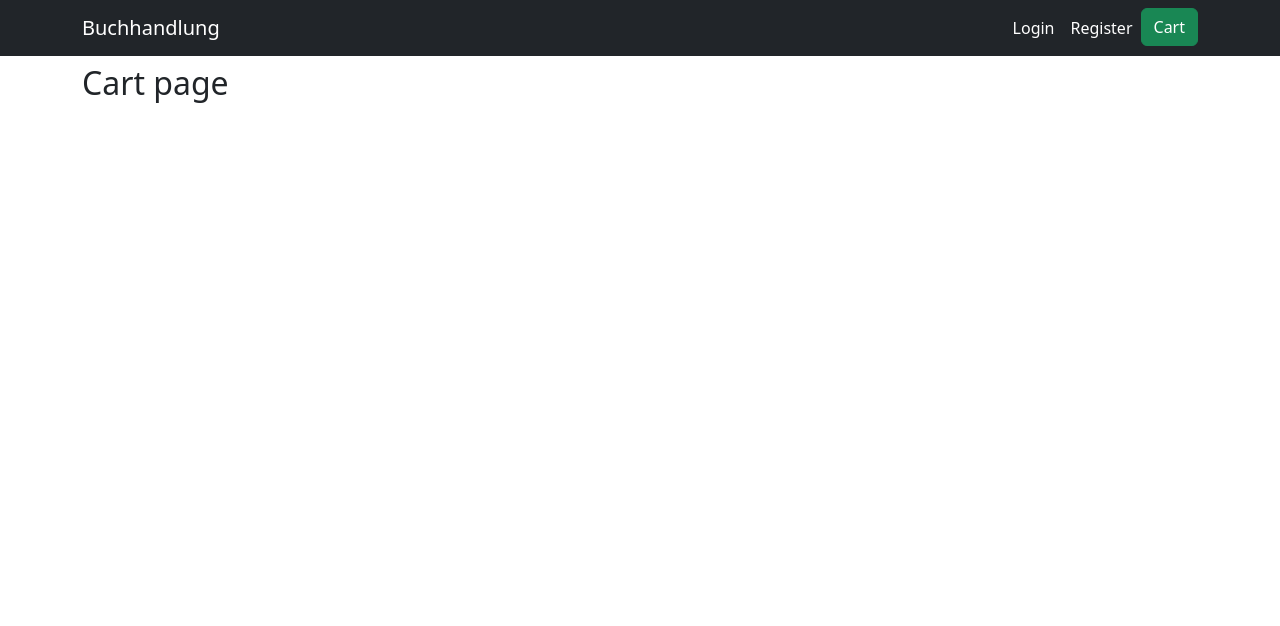
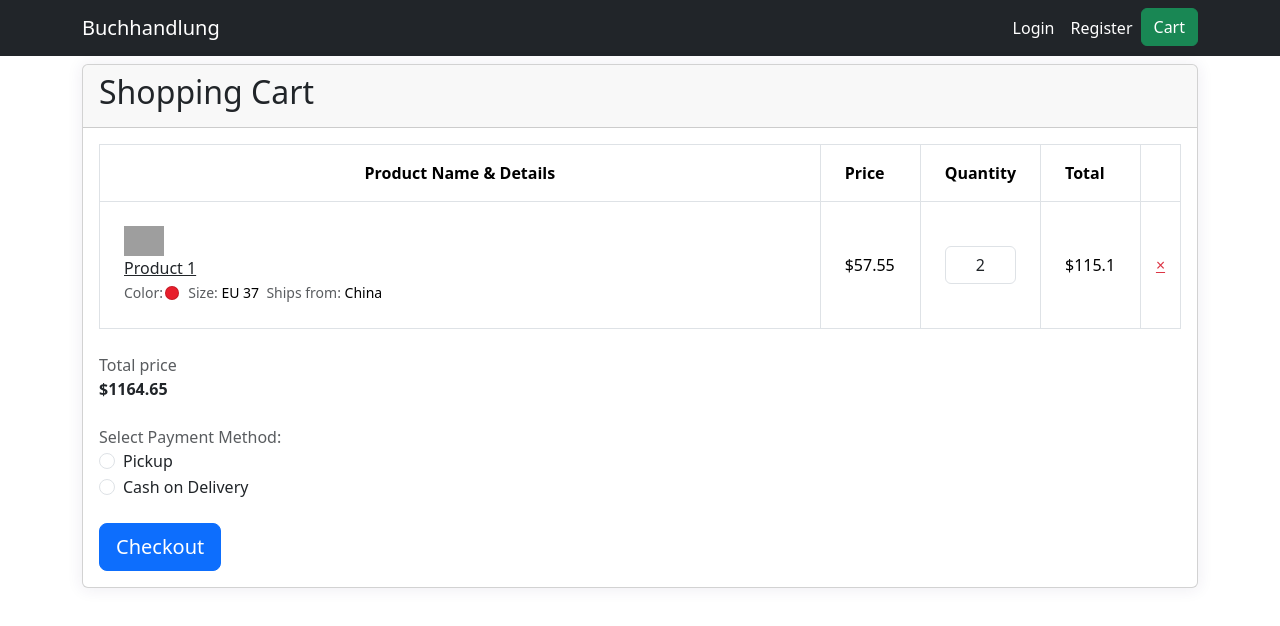
Before and after one commit to AyanUpadhaya/PROJECT_ONE, a React (Vite) app in the folder frontend/: page /cart in a window 1280 px wide. Shown: the top 626 px of the page. Built offline with nearby package versions, Linux system fonts and the light colour scheme; grey boxes are pictures that could not be loaded.

Commit message:
shopping cart page added

```diff
--- /dev/null
+++ b/frontend/src/pages/cart/Cart.css
@@ -0,0 +1,21 @@
+
+.ui-w-40 {
+    width: 40px !important;
+    height: auto;
+}
+
+.card{
+    box-shadow: 0 1px 15px 1px rgba(52,40,104,.08);
+}
+
+.ui-product-color {
+    display: inline-block;
+    overflow: hidden;
+    margin: .144em;
+    width: .875rem;
+    height: .875rem;
+    border-radius: 10rem;
+    -webkit-box-shadow: 0 0 0 1px rgba(0,0,0,0.15) inset;
+    box-shadow: 0 0 0 1px rgba(0,0,0,0.15) inset;
+    vertical-align: middle;
+}
--- a/frontend/src/pages/cart/Cart.jsx
+++ b/frontend/src/pages/cart/Cart.jsx
@@ -1,9 +1,163 @@
 import React from "react";
-
+import "./Cart.css"
 function Cart() {
   return (
     <div className="py-2">
-      <h2>Cart page</h2>
+      <div className="card">
+        <div className="card-header">
+          <h2>Shopping Cart</h2>
+        </div>
+        <div className="card-body">
+          <div className="table-responsive">
+            <table className="table table-bordered m-0">
+              <thead>
+                <tr>
+                  <th
+                    className="text-center py-3 px-4"
+                    style={{ minWidth: "400px" }}
+                  >
+                    Product Name &amp; Details
+                  </th>
+                  <th
+                    className="text-right py-3 px-4"
+                    style={{ width: "100px" }}
+                  >
+                    Price
+                  </th>
+                  <th
+                    className="text-center py-3 px-4"
+                    style={{ width: "120px" }}
+                  >
+                    Quantity
+                  </th>
+                  <th
+                    className="text-right py-3 px-4"
+                    style={{ width: "100px" }}
+                  >
+                    Total
+                  </th>
+                  <th
+                    className="text-center align-middle py-3 px-0"
+                    style={{ width: "40px" }}
+                  >
+                    <a
+                      href="#"
+                      className="shop-tooltip float-none text-light"
+                      title="Clear cart"
+                    >
+                      <i className="ino ion-md-trash"></i>
+                    </a>
+                  </th>
+                </tr>
+              </thead>
+              <tbody>
+                {/* Product Row 1 */}
+                <tr>
+                  <td className="p-4">
+                    <div className="media align-items-center">
+                      <img
+                        src="https://bootdey.com/img/Content/avatar/avatar1.png"
+                        className="d-block ui-w-40 ui-bordered mr-4"
+                        alt=""
+                      />
+                      <div className="media-body">
+                        <a href="#" className="d-block text-dark">
+                          Product 1
+                        </a>
+                        <small>
+                          <span className="text-muted">Color:</span>
+                          <span
+                            className="ui-product-color ui-product-color-sm align-text-bottom"
+                            style={{ background: "#e81e2c" }}
+                          ></span>{" "}
+                          &nbsp;
+                          <span className="text-muted">Size: </span> EU 37
+                          &nbsp;
+                          <span className="text-muted">Ships from: </span> China
+                        </small>
+                      </div>
+                    </div>
+                  </td>
+                  <td className="text-right font-weight-semibold align-middle p-4">
+                    $57.55
+                  </td>
+                  <td className="align-middle p-4">
+                    <input
+                      type="text"
+                      className="form-control text-center"
+                      defaultValue="2"
+                    />
+                  </td>
+                  <td className="text-right font-weight-semibold align-middle p-4">
+                    $115.1
+                  </td>
+                  <td className="text-center align-middle px-0">
+                    <a
+                      href="#"
+                      className="shop-tooltip close float-none text-danger"
+                      title="Remove"
+                    >
+                      ×
+                    </a>
+                  </td>
+                </tr>
+              </tbody>
+            </table>
+          </div>
+
+          <div className="d-flex flex-wrap justify-content-between align-items-center pb-4">
+
+            <div className="d-flex">
+
+              <div className="text-right mt-4">
+                <label className="text-muted font-weight-normal m-0">
+                  Total price
+                </label>
+                <div className="text-large">
+                  <strong>$1164.65</strong>
+                </div>
+              </div>
+            </div>
+          </div>
+
+          <div className="float-right">
+            <div className="mb-3">
+              <label className="text-muted font-weight-normal">
+                Select Payment Method:
+              </label>
+              <div>
+                <div className="form-check">
+                  <input
+                    className="form-check-input"
+                    type="radio"
+                    name="paymentMethod"
+                    id="pickup"
+                    value="pickup"
+                  />
+                  <label className="form-check-label" htmlFor="pickup">
+                    Pickup
+                  </label>
+                </div>
+                <div className="form-check">
+                  <input
+                    className="form-check-input"
+                    type="radio"
+                    name="paymentMethod"
+                    id="cashOnDelivery"
+                    value="cashOnDelivery"
+                  />
+                  <label className="form-check-label" htmlFor="cashOnDelivery">
+                    Cash on Delivery
+                  </label>
+                </div>
+              </div>
+            </div>
+            <button type="button" className="btn btn-lg btn-primary mt-2">
+              Checkout
+            </button>
+          </div>
+        </div>
+      </div>
     </div>
   );
 }
--- a/frontend/src/pages/dashboards/admin/categorys/AdminCategoryTable.jsx
+++ b/frontend/src/pages/dashboards/admin/categorys/AdminCategoryTable.jsx
@@ -37,7 +37,7 @@ const AdminCategoryTable = ({ navigate, data }) => {
           </tr>
         </thead>
         <tbody>
-          {data &&
+          {data && data.length > 0 ? (
             data.map((item, idx) => (
               <tr key={item?._id}>
                 <th scope="row">{idx + 1}</th>
@@ -59,7 +59,16 @@ const AdminCategoryTable = ({ navigate, data }) => {
                   </button>
                 </td>
               </tr>
-            ))}
+            ))
+          ) : (
+            <>
+              <tr>
+                <td colSpan="7" className="text-center">
+                  No category found.
+                </td>
+              </tr>
+            </>
+          )}
         </tbody>
       </table>
     </>
--- a/frontend/src/pages/dashboards/admin/categorys/AdminCategorys.jsx
+++ b/frontend/src/pages/dashboards/admin/categorys/AdminCategorys.jsx
@@ -6,6 +6,28 @@ import useCategories from "../../../../hooks/useCategories";
 const AdminCategorys = () => {
   const navigate = useNavigate();
   const { categories, loading, error } = useCategories();
+
+   if (error) {
+     return (
+       <div className="w-100 h-100 d-flex justify-content-center align-items-center">
+         <div>
+           <h2>Something went wrong</h2>
+         </div>
+       </div>
+     );
+   }
+
+   if (loading) {
+     return (
+       <div className="w-100 h-100 d-flex justify-content-center align-items-center">
+         <div>
+           <h2>Loading...</h2>
+         </div>
+       </div>
+     );
+   }
+
+
   return (
     <div className="w-100 h-100">
       <div className="d-flex flex-column justify-content-between gap-3 ">
```
Also changed, not shown: 1 other file (tests, documents, lock files or other folders).
